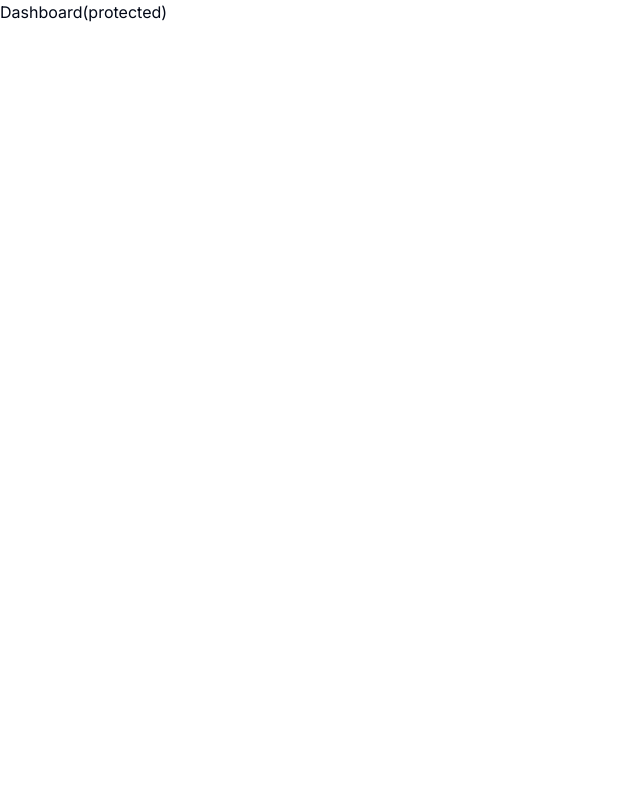
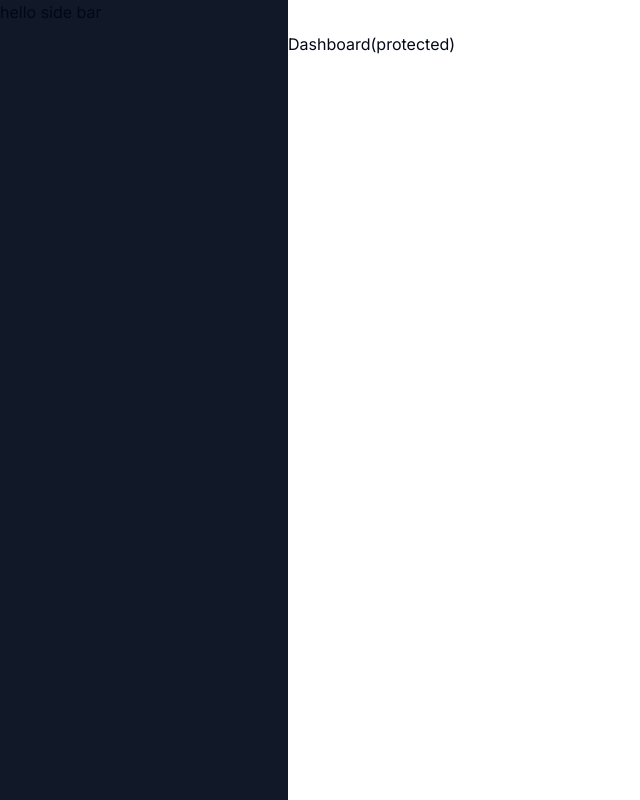
Before and after one commit to yousefwahba/ai-saas, a Next.js app: page /dashboard in a window 1280 px wide. Shown: the whole page, without its empty margins (0-640 px from the left). Built offline with nearby package versions, Linux system fonts and the light colour scheme.

Commit message:
Added-navbar-and-sidebarLayout

```diff
--- a/app/(dashboard)/(routes)/dashboard/page.tsx
+++ b/app/(dashboard)/(routes)/dashboard/page.tsx
@@ -3,7 +3,6 @@
 const DashboardPage = () => {
     return (
         <div>
-            <UserButton/>
             <h1>Dashboard(protected)</h1>
         </div>
      );
--- /dev/null
+++ b/app/(dashboard)/layout.tsx
@@ -0,0 +1,20 @@
+import Navbar from "@/components/navbar";
+
+const DashboardLayoutPage = ({ children }: { children: React.ReactNode}) => {
+    return (
+        <div className="h-full relative">
+            {/* side bar  */}
+            <div className="hidden h-full md:flex md:w-72 md:flex-col md:fixed md:inset-y-0 z-[80] bg-gray-900">
+               <div>
+                hello side bar
+               </div>
+            </div>
+            <main className="md:pl-72">
+                <Navbar />
+                {children}
+            </main>
+        </div>
+     );
+}
+
+export default DashboardLayoutPage;
--- a/app/layout.tsx
+++ b/app/layout.tsx
@@ -16,7 +16,7 @@
   children: React.ReactNode;
 }>) {
   return (
-    <ClerkProvider>
+    <ClerkProvider afterSignOutUrl={"/"} >
     <html lang="en">
       <body className={inter.className}>{children}</body>
     </html>
--- /dev/null
+++ b/components/navbar.tsx
@@ -0,0 +1,18 @@
+import { Button } from "@/components/ui/button";
+import { UserButton } from "@clerk/nextjs";
+import { Menu } from "lucide-react";
+
+const Navbar = () => {
+    return (
+    <div className="flex items-center p-4">
+        <Button variant={"ghost"} size={"icon"} className="md:hidden">
+            <Menu />
+        </Button>
+        <div className="flex w-full justify-end">
+            <UserButton />
+        </div>
+    </div>
+    );
+}
+
+export default Navbar;
```
